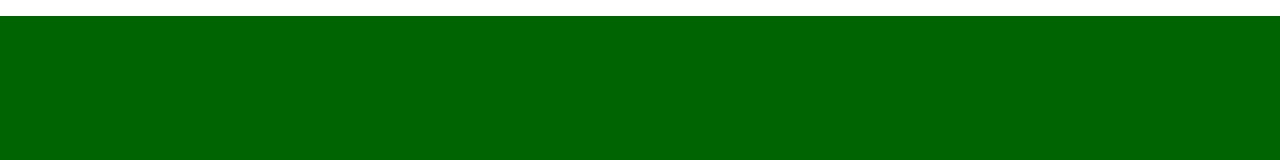
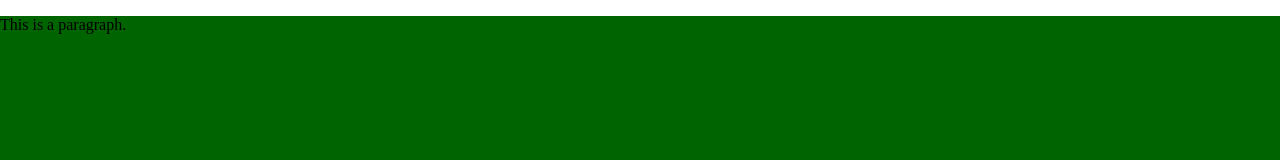
Before and after one commit to raycodes27/new-repo, a plain HTML site: page index.html in a window 1280 px wide. Drawn offline with Linux system fonts and the light colour scheme.

Commit message:
Ãadd p tag

```diff
--- a/index.html
+++ b/index.html
@@ -8,7 +8,7 @@
 </head>
 <body>
     <main class="page">
-        <p></p>
+        <p>This is a paragraph.</p>
     </main>
 </body>
 </html>
```
